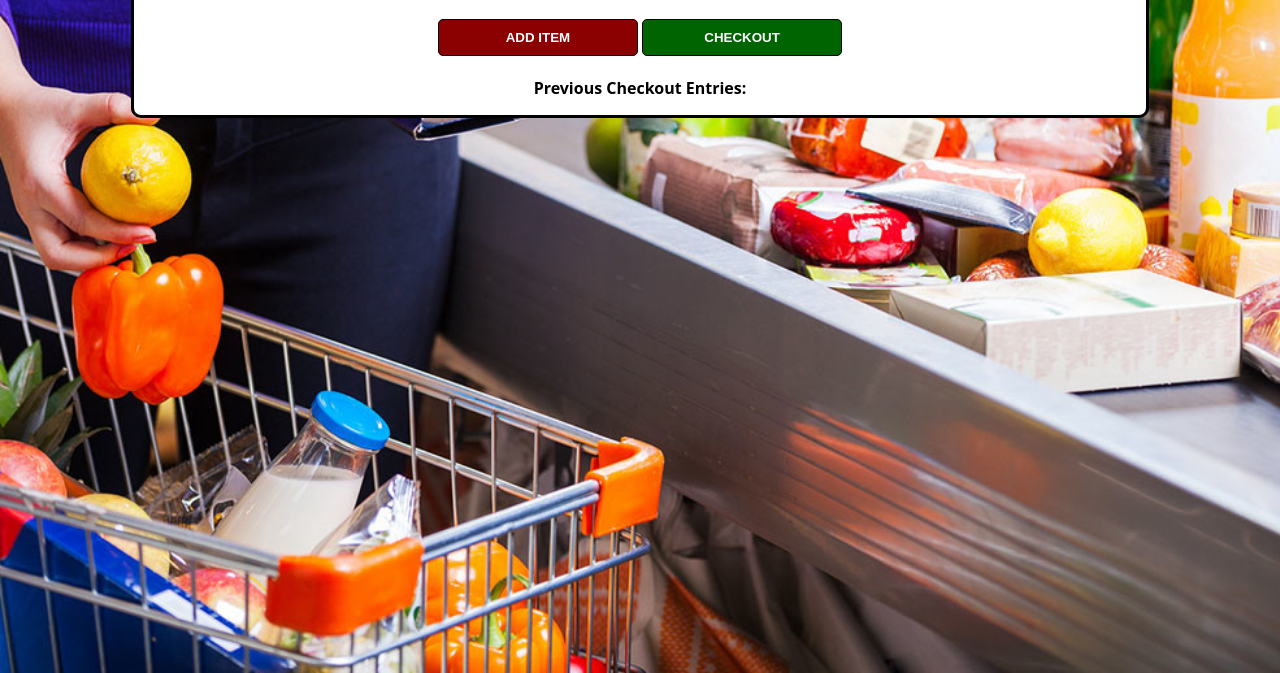
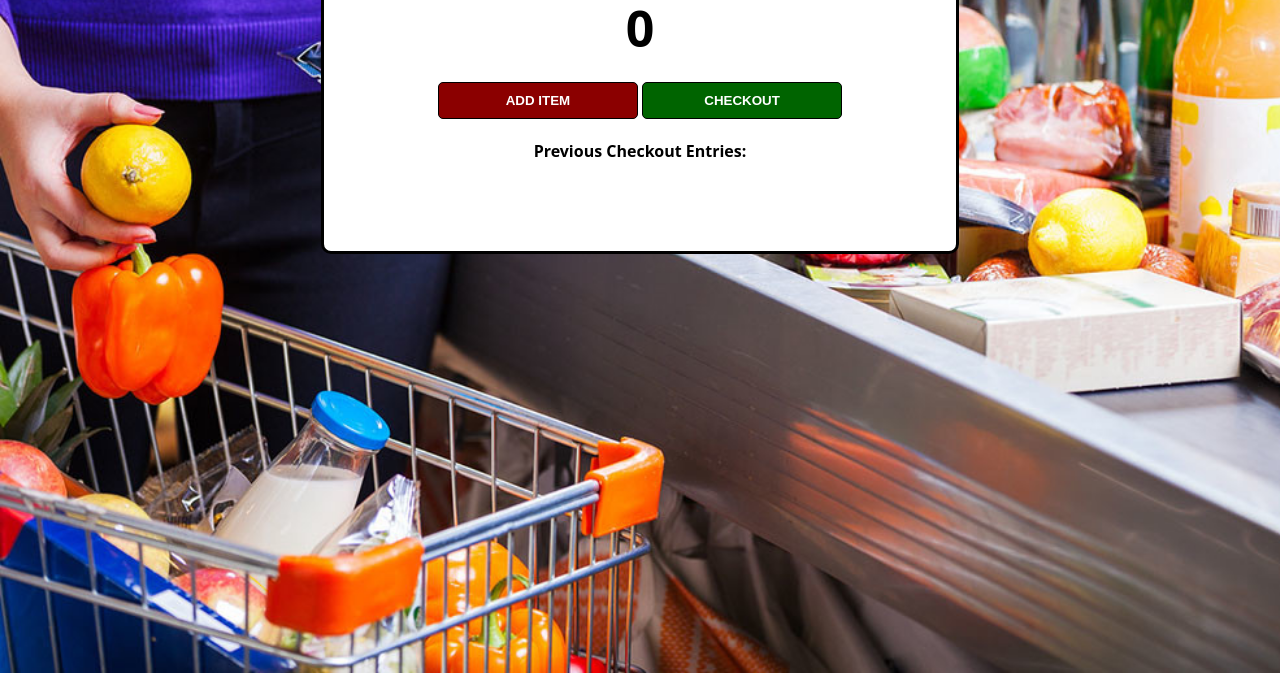
Before and after one commit to abimz/checkout-counter-app, a plain HTML site: page index.html in a window 1280 px wide. Shown: the part 143-816 px from the top of the page. Drawn offline with Linux system fonts and the light colour scheme.

Commit message:
Add files via upload

```diff
--- a/index.css
+++ b/index.css
@@ -9,7 +9,9 @@ body {
 
 .container {
     background: white;
-    max-width: 80%;
+    max-width: 50%;
+    height: 40%;
+    padding-top: 5%;
     margin: auto;
     border: 3px solid black;
     border-radius: 10px;
```
